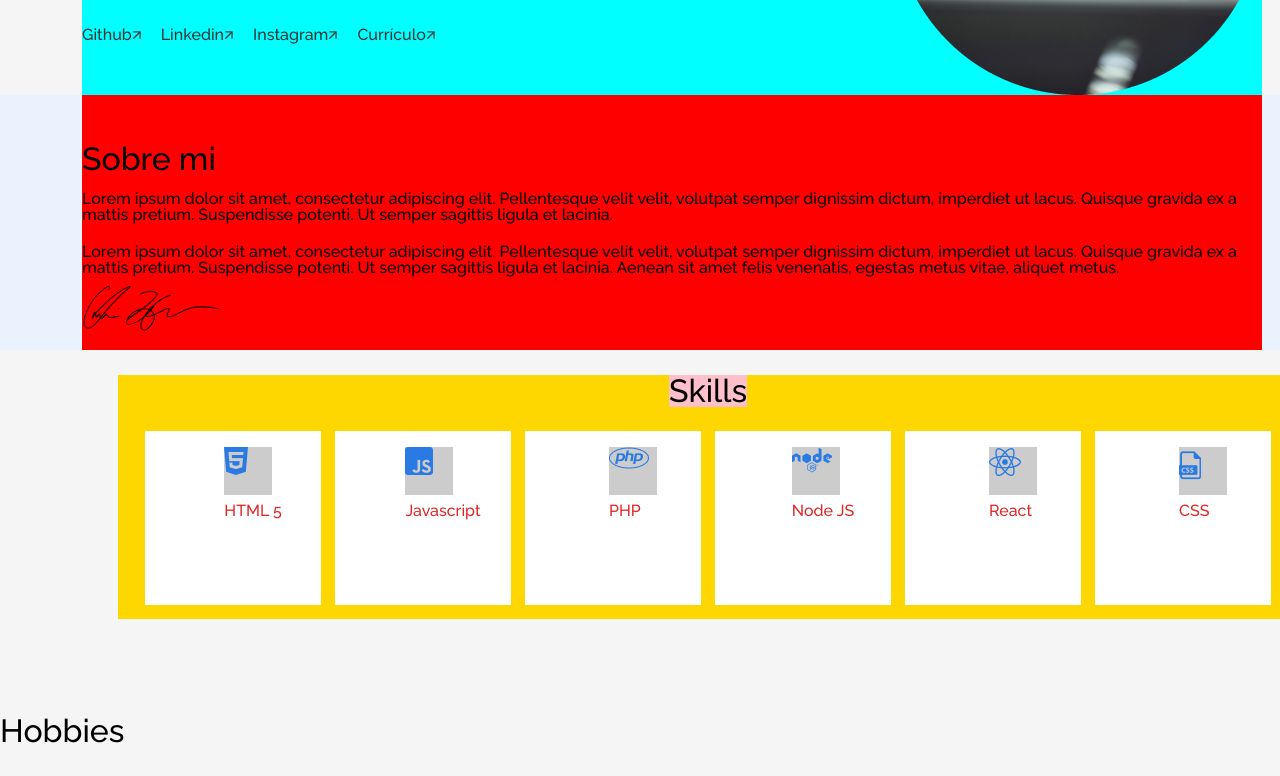
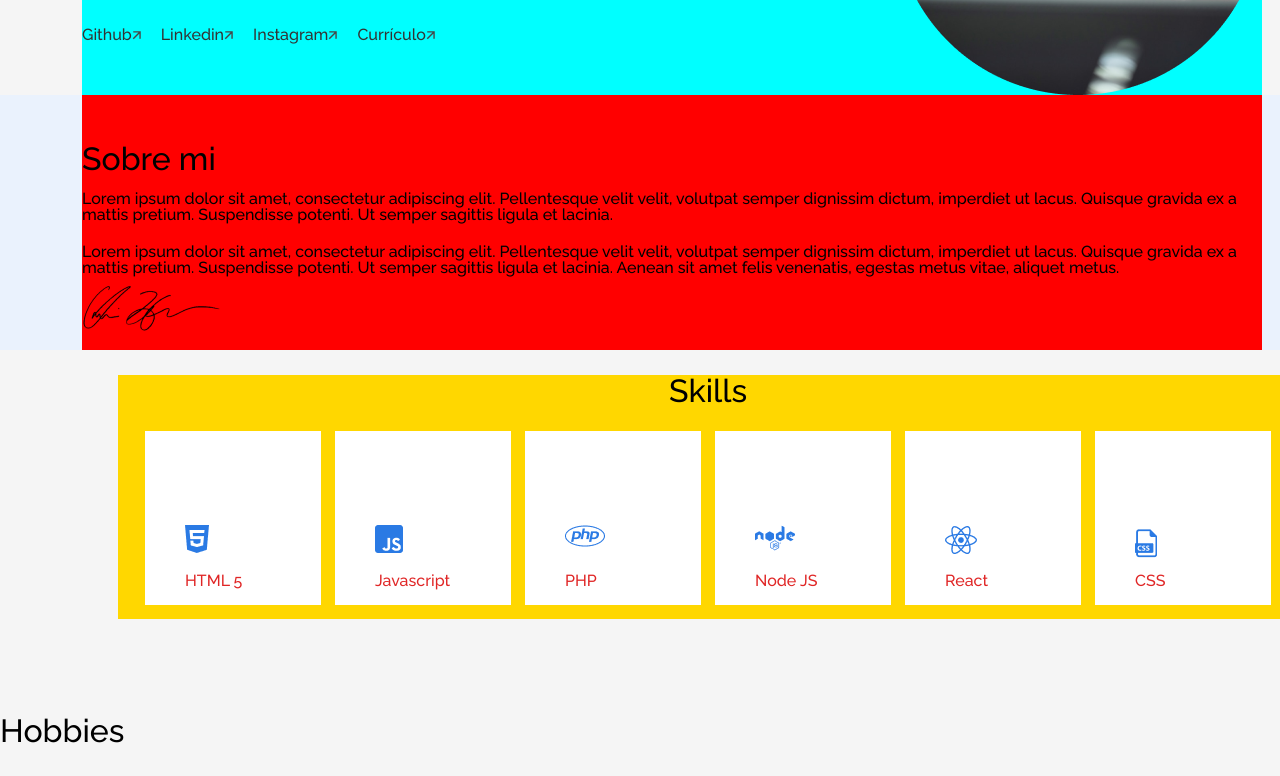
Before and after one commit to Mariq12/desafio-portafolio, a plain HTML site: page index.html in a window 1280 px wide. Shown: the part 361-1137 px from the top of the page. Drawn offline with Linux system fonts and the light colour scheme.

Commit message:
skills ok

```diff
--- a/style.css
+++ b/style.css
@@ -230,7 +230,6 @@ section.menu {
 .skills__title {
     font-size: 32px;
     font-weight: 500;
-    background-color: pink;
     margin-bottom: 24px; /* Espaciado inferior */
     margin-top: 5px;
 }
@@ -247,7 +246,8 @@ section.menu {
 .skills__box {
     display: flex;
     flex-direction: column; /* Cambia la disposición a columna */
-    align-items: center; /* Centra horizontalmente */
+    justify-content: flex-end; /* Alinea los elementos al final */
+    align-items: flex-start; /* Alinea los elementos a la izquierda */
     width: 176px;
     height: 174px;
     color: #e02626;
@@ -255,16 +255,17 @@ section.menu {
     margin-bottom: 20px;
 }
 
+.skills__img {
+    width: 48px;
+    height: 48px;
+}
+
 .skills__name {
-    margin-top: 8px;
+    margin-top: auto; /* Mueve el nombre hacia la parte inferior */
     background-color: #ffffff;
 }
 
-.skills__img {
-    width: 48px;
-    height: 48px;
-    background-color: #ccc;
-}
+
 
 
 /* *Sección Hobbies */
```
